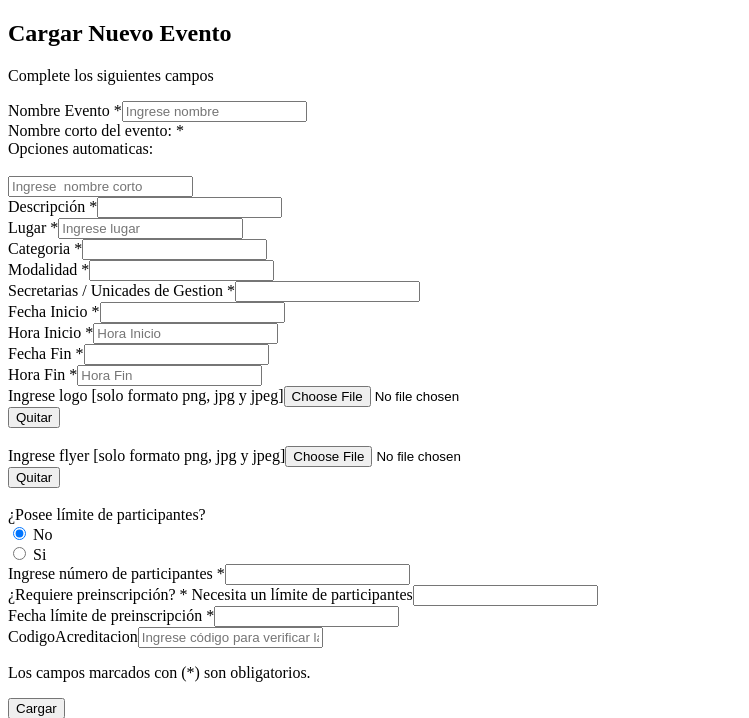
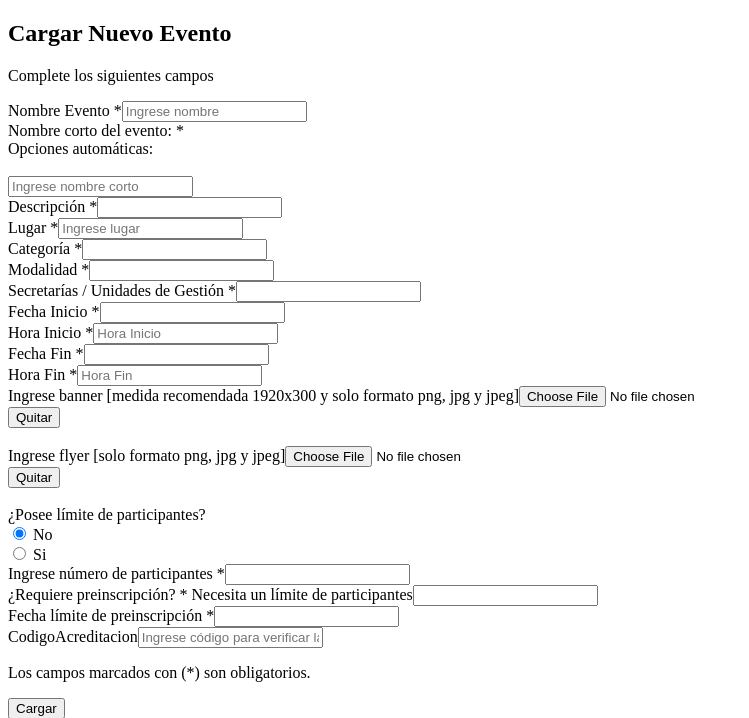
Before and after one commit to gonpineiro/munieventos-neuquen, a Yii app: template frontend/views/evento/cargarEvento.php in a window 1280 px wide. Shown: the top 718 px of the page, without its empty margins (0-749 px from the left). Run offline with PHP 8.4 and a stand-in for Yii, Linux system fonts and the light colour scheme; the template is opened without the code that fills it, so the values that code supplies are empty; form fields are guessed from the names that the template uses; some libraries are stand-ins or nearby versions.

Commit message:
Formateo en hora y fecha del header en verEvento.
Ortografía en cargarEvento.

```diff
--- a/frontend/views/evento/cargarEvento.php
+++ b/frontend/views/evento/cargarEvento.php
@@ -34,7 +34,7 @@
                             <label for="evento-nombrecortoevento"> Nombre corto del evento: * </label>
                             <div class="row">
                                 <div class="col-4 form-advice">
-                                    <span class="m-auto"> Opciones automaticas: </span>
+                                    <span class="m-auto"> Opciones automáticas: </span>
                                 </div>
                                 <div class="nombresCortos" id="automaticSlug">
                                 </div>
@@ -43,10 +43,10 @@
                                     <!--<input type="radio" id="otro" name="shortName" value=""> <label for="otro">Otro: </label>-->
                                     <?=
                                     $form->field($model, 'nombreCortoEvento')->textInput([
-                                        'maxlength' => true, 'placeholder' => 'Ingrese  nombre corto',
+                                        'maxlength' => true, 'placeholder' => 'Ingrese nombre corto',
                                         'data-title' => 'Requisitos',
                                         'data-toggle' => 'popover',
-                                        'data-content' => 'Solo puede tener numeros y letras, sin caracteres especiales y los espacios deben ser guiones. Ejemplo test-evento.',
+                                        'data-content' => 'Solo puede tener números y letras, sin caracteres especiales y los espacios deben ser guiones. Ejemplo test-evento.',
                                     ])->label(false)
                                     ?>
                                 </div>
@@ -97,11 +97,11 @@
 
                             <?= $form->field($model, 'lugar')->textInput(['placeholder' => 'Ingrese lugar'], ['maxlength' => true])->label('Lugar *') ?>
 
-                            <?= $form->field($model, 'idCategoriaEvento')->dropdownList($categoriasEventos, ['prompt' => 'Seleccione una categoria'])->label('Categoria *'); ?>
+                            <?= $form->field($model, 'idCategoriaEvento')->dropdownList($categoriasEventos, ['prompt' => 'Seleccione una categoría'])->label('Categoría *'); ?>
 
                             <?= $form->field($model, 'idModalidadEvento')->dropdownList($modalidadEvento, ['prompt' => 'Selecciona una modalidad'])->label('Modalidad *'); ?>
 
-                            <?= $form->field($model, 'secretariaEvento')->dropdownList($secretariaEvento, ['prompt' => 'Selecciona una secretaria / Unicades de Gestion'])->label('Secretarias / Unicades de Gestion *'); ?>
+                            <?= $form->field($model, 'secretariaEvento')->dropdownList($secretariaEvento, ['prompt' => 'Selecciona una secretaría / Unicades de Gestión'])->label('Secretarías / Unidades de Gestión *'); ?>
 
                             <?= $form->field($model, 'fechaInicioEvento')->input('date', ['style' => 'width: auto'])->label('Fecha Inicio *') ?>
 
@@ -112,7 +112,7 @@
                             <?= $form->field($model, 'horaFinEvento')->textInput(['placeholder' => 'Hora Fin'])->label('Hora Fin *') ?>
 
                             <!-- input logo -->
-                            <?= $form->field($modelLogo, 'imageLogo')->fileInput()->label('Ingrese logo [solo formato png, jpg y jpeg]') ?>
+                            <?= $form->field($modelLogo, 'imageLogo')->fileInput()->label('Ingrese banner [medida recomendada 1920x300 y solo formato png, jpg y jpeg]') ?>
                             <button type="button" id="quitarLogo" class="btn btn-sm btn-outline">Quitar</button>
                             <br>
                             <br>
```
Also changed, not shown: frontend/views/evento/verEvento.php (+4 -5 lines).
